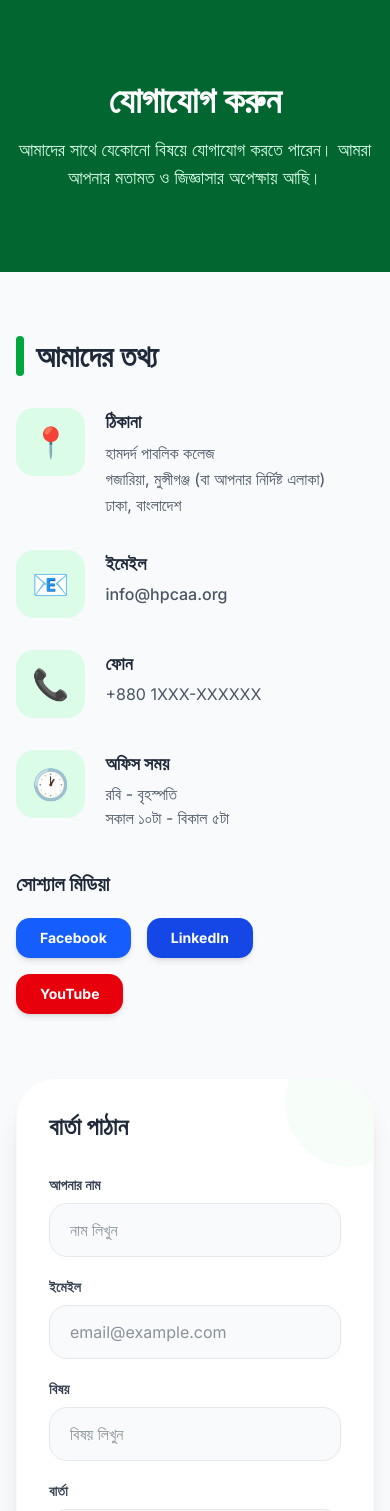
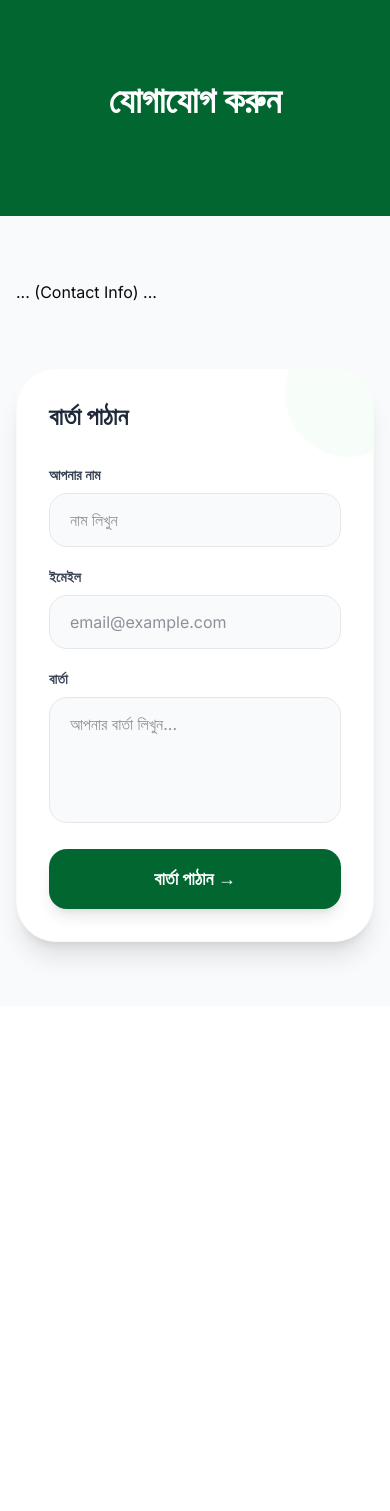
Before and after one commit to jakaria76/Hamdard-Public-College-Alumni-Association, a Next.js app: page /contact in a window 390 px wide. Shown: the top 1511 px of the page. After the commit the page ends 1006 px from the top, so only its background shows below. Built offline with nearby package versions, Linux system fonts and the light colour scheme.

Commit message:
modified contact info

```diff
--- a/app/(main)/contact/page.js
+++ b/app/(main)/contact/page.js
@@ -1,150 +1,23 @@
-// Metadata for SEO
+import ContactForm from "@/components/ContactForm";
+
 export const metadata = {
   title: 'যোগাযোগ | HPCAA',
-  description: 'Hamdard Public College Alumni Association (HPCAA) এর সাথে যোগাযোগ করুন। আমাদের ঠিকানা, ইমেইল এবং সোশ্যাল মিডিয়া লিঙ্ক।',
+  description: 'Hamdard Public College Alumni Association (HPCAA) এর সাথে যোগাযোগ করুন।',
 };
 
 export default function ContactPage() {
-  const socialLinks = [
-    { label: 'Facebook', color: 'bg-blue-600', hover: 'hover:bg-blue-700' },
-    { label: 'LinkedIn', color: 'bg-blue-700', hover: 'hover:bg-blue-800' },
-    { label: 'YouTube', color: 'bg-red-600', hover: 'hover:bg-red-700' },
-  ];
-
   return (
     <div className="min-h-screen bg-gray-50 font-sans">
-      {/* ── HERO SECTION ── */}
       <div className="bg-green-800 text-white py-20 px-4 text-center">
         <h1 className="text-4xl md:text-5xl font-bold mb-4">যোগাযোগ করুন</h1>
-        <p className="text-lg text-green-100 max-w-2xl mx-auto">
-          আমাদের সাথে যেকোনো বিষয়ে যোগাযোগ করতে পারেন। আমরা আপনার মতামত ও জিজ্ঞাসার অপেক্ষায় আছি।
-        </p>
       </div>
-
       <div className="max-w-6xl mx-auto px-4 py-16">
         <div className="grid md:grid-cols-2 gap-16">
+          {/* আপনার আগের Contact Info সেকশন এখানে থাকবে */}
+          <div>... (Contact Info) ...</div>
 
-          {/* ── CONTACT INFO ── */}
-          <div className="space-y-10">
-            <div>
-              <h2 className="text-3xl font-bold text-gray-800 mb-8 flex items-center gap-3">
-                <span className="w-2 h-10 bg-green-600 rounded-full"></span>
-                আমাদের তথ্য
-              </h2>
-              <div className="space-y-8">
-                <div className="flex items-start gap-5 group">
-                  <div className="bg-green-100 rounded-2xl p-4 text-3xl group-hover:bg-green-600 group-hover:text-white transition-colors duration-300">
-                    📍
-                  </div>
-                  <div>
-                    <div className="font-bold text-gray-800 text-lg mb-1">ঠিকানা</div>
-                    <div className="text-gray-600 leading-relaxed">
-                      হামদর্দ পাবলিক কলেজ<br />
-                      গজারিয়া, মুন্সীগঞ্জ (বা আপনার নির্দিষ্ট এলাকা)<br />
-                      ঢাকা, বাংলাদেশ
-                    </div>
-                  </div>
-                </div>
-
-                <div className="flex items-start gap-5 group">
-                  <div className="bg-green-100 rounded-2xl p-4 text-3xl group-hover:bg-green-600 group-hover:text-white transition-colors duration-300">
-                    📧
-                  </div>
-                  <div>
-                    <div className="font-bold text-gray-800 text-lg mb-1">ইমেইল</div>
-                    <div className="text-gray-600 font-medium">info@hpcaa.org</div>
-                  </div>
-                </div>
-
-                <div className="flex items-start gap-5 group">
-                  <div className="bg-green-100 rounded-2xl p-4 text-3xl group-hover:bg-green-600 group-hover:text-white transition-colors duration-300">
-                    📞
-                  </div>
-                  <div>
-                    <div className="font-bold text-gray-800 text-lg mb-1">ফোন</div>
-                    <div className="text-gray-600">+880 1XXX-XXXXXX</div>
-                  </div>
-                </div>
-
-                <div className="flex items-start gap-5 group">
-                  <div className="bg-green-100 rounded-2xl p-4 text-3xl group-hover:bg-green-600 group-hover:text-white transition-colors duration-300">
-                    🕐
-                  </div>
-                  <div>
-                    <div className="font-bold text-gray-800 text-lg mb-1">অফিস সময়</div>
-                    <div className="text-gray-600">
-                      রবি - বৃহস্পতি<br />
-                      সকাল ১০টা - বিকাল ৫টা
-                    </div>
-                  </div>
-                </div>
-              </div>
-            </div>
-
-            {/* Social Links */}
-            <div>
-              <h3 className="font-bold text-gray-800 mb-5 text-xl">সোশ্যাল মিডিয়া</h3>
-              <div className="flex flex-wrap gap-4">
-                {socialLinks.map((s) => (
-                  <button
-                    key={s.label}
-                    className={`${s.color} ${s.hover} text-white px-6 py-2.5 rounded-xl text-sm font-bold shadow-md hover:-translate-y-1 transition-all duration-200`}
-                  >
-                    {s.label}
-                  </button>
-                ))}
-              </div>
-            </div>
-          </div>
-
-          {/* ── CONTACT FORM ── */}
-          <div className="bg-white rounded-[2.5rem] p-8 md:p-10 shadow-xl border border-gray-50 relative overflow-hidden">
-            {/* Decorative element */}
-            <div className="absolute -top-10 -right-10 w-32 h-32 bg-green-50 rounded-full opacity-50"></div>
-
-            <h2 className="text-2xl font-bold text-gray-800 mb-8 relative z-10">বার্তা পাঠান</h2>
-            <form className="space-y-5 relative z-10" onSubmit={(e) => e.preventDefault()}>
-              <div>
-                <label className="block text-sm font-semibold text-gray-700 mb-2">আপনার নাম</label>
-                <input
-                  type="text"
-                  placeholder="নাম লিখুন"
-                  className="w-full border border-gray-200 bg-gray-50 rounded-2xl px-5 py-3.5 text-gray-800 focus:outline-none focus:ring-2 focus:ring-green-500 transition-all"
-                />
-              </div>
-              <div>
-                <label className="block text-sm font-semibold text-gray-700 mb-2">ইমেইল</label>
-                <input
-                  type="email"
-                  placeholder="email@example.com"
-                  className="w-full border border-gray-200 bg-gray-50 rounded-2xl px-5 py-3.5 text-gray-800 focus:outline-none focus:ring-2 focus:ring-green-500 transition-all"
-                />
-              </div>
-              <div>
-                <label className="block text-sm font-semibold text-gray-700 mb-2">বিষয়</label>
-                <input
-                  type="text"
-                  placeholder="বিষয় লিখুন"
-                  className="w-full border border-gray-200 bg-gray-50 rounded-2xl px-5 py-3.5 text-gray-800 focus:outline-none focus:ring-2 focus:ring-green-500 transition-all"
-                />
-              </div>
-              <div>
-                <label className="block text-sm font-semibold text-gray-700 mb-2">বার্তা</label>
-                <textarea
-                  rows={4}
-                  placeholder="আপনার বার্তা লিখুন..."
-                  className="w-full border border-gray-200 bg-gray-50 rounded-2xl px-5 py-3.5 text-gray-800 focus:outline-none focus:ring-2 focus:ring-green-500 resize-none transition-all"
-                />
-              </div>
-              <button
-                type="submit"
-                className="w-full bg-green-800 text-white py-4 rounded-2xl font-bold text-lg hover:bg-green-700 shadow-lg hover:shadow-green-900/20 transition-all active:scale-95"
-              >
-                বার্তা পাঠান →
-              </button>
-            </form>
-          </div>
-
+          {/* ফর্মের বদলে এখন শুধু কম্পোনেন্টটি ডাকবেন */}
+          <ContactForm />
         </div>
       </div>
     </div>
--- /dev/null
+++ b/components/ContactForm.js
@@ -0,0 +1,32 @@
+'use client' // এটি মাস্ট
+
+export default function ContactForm() {
+  const handleSubmit = (e) => {
+    e.preventDefault();
+    alert("আপনার বার্তাটি পাঠানো হয়েছে!");
+  };
+
+  return (
+    <div className="bg-white rounded-[2.5rem] p-8 md:p-10 shadow-xl border border-gray-50 relative overflow-hidden">
+      <div className="absolute -top-10 -right-10 w-32 h-32 bg-green-50 rounded-full opacity-50"></div>
+      <h2 className="text-2xl font-bold text-gray-800 mb-8 relative z-10">বার্তা পাঠান</h2>
+      <form className="space-y-5 relative z-10" onSubmit={handleSubmit}>
+        <div>
+          <label className="block text-sm font-semibold text-gray-700 mb-2">আপনার নাম</label>
+          <input type="text" required placeholder="নাম লিখুন" className="w-full border border-gray-200 bg-gray-50 rounded-2xl px-5 py-3.5 text-gray-800 focus:outline-none focus:ring-2 focus:ring-green-500 transition-all" />
+        </div>
+        <div>
+          <label className="block text-sm font-semibold text-gray-700 mb-2">ইমেইল</label>
+          <input type="email" required placeholder="email@example.com" className="w-full border border-gray-200 bg-gray-50 rounded-2xl px-5 py-3.5 text-gray-800 focus:outline-none focus:ring-2 focus:ring-green-500 transition-all" />
+        </div>
+        <div>
+          <label className="block text-sm font-semibold text-gray-700 mb-2">বার্তা</label>
+          <textarea rows={4} required placeholder="আপনার বার্তা লিখুন..." className="w-full border border-gray-200 bg-gray-50 rounded-2xl px-5 py-3.5 text-gray-800 focus:outline-none focus:ring-2 focus:ring-green-500 resize-none transition-all" />
+        </div>
+        <button type="submit" className="w-full bg-green-800 text-white py-4 rounded-2xl font-bold text-lg hover:bg-green-700 shadow-lg transition-all active:scale-95">
+          বার্তা পাঠান →
+        </button>
+      </form>
+    </div>
+  );
+}
```
